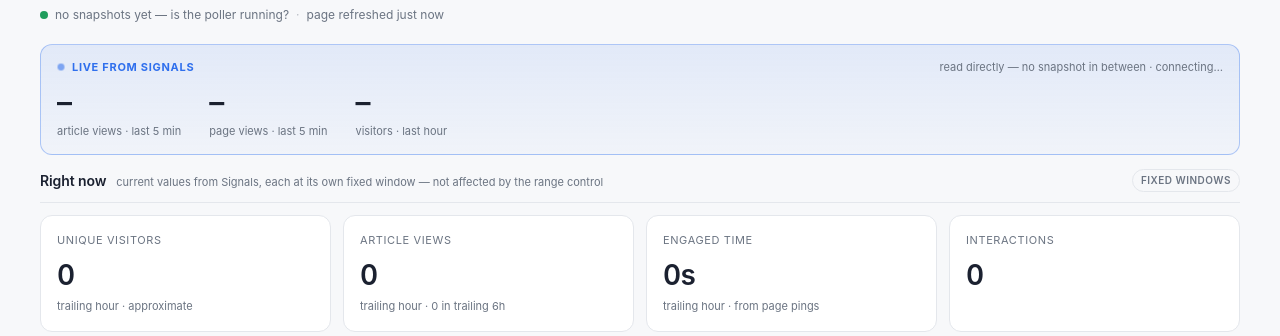
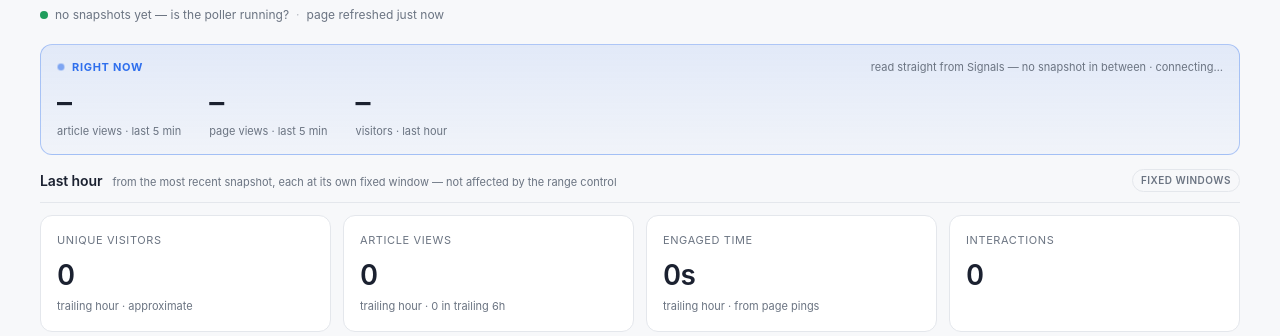
Before and after one commit to jonathanmalloy120/Snowstorm_2026_Front_End, a Flask app: template dashboard/templates/index.html in a window 1280 px wide. Shown: the part 54-390 px from the top of the page. Run offline with Flask 3, Linux system fonts and the light colour scheme; the template is opened without the code that fills it, so the values that code supplies are empty; some libraries are stand-ins or nearby versions.

Commit message:
Relabel the two current-value zones, and clean up the article picker
"Live from Signals" becomes "Right now": it is the only thing on the page that
really is right now (~8s average), so it should own the name. The snapshot-
backed tiles become "Last hour", since they lag by up to 90s and having two
zones claim to be current was confusing.

Also drops the "- N/hr" suffix from both article pickers. The catalog has 18
rows, 18 distinct titles and 18 distinct ids -- no duplicates -- so the suffix
was what made entries look doubled, and no dedup logic was needed.

Co-Authored-By: Claude Opus 5 (1M context) <noreply@anthropic.com>

```diff
--- a/dashboard/templates/index.html
+++ b/dashboard/templates/index.html
@@ -103,7 +103,7 @@
         <select id="jump">
           <option value="">Jump to an article…</option>
           {% for o in options %}
-            <option value="{{ o.article_id }}">{{ o.title or o.article_id }}{% if o.views_1h %} — {{ o.views_1h }}/hr{% endif %}</option>
+            <option value="{{ o.article_id }}">{{ o.title or o.article_id }}</option>
           {% endfor %}
         </select>
       </div>
@@ -133,8 +133,8 @@
 
   <div class="live">
     <div class="live-head">
-      <span class="live-title"><span class="pulse" id="live-pulse"></span>Live from Signals</span>
-      <span class="live-meta">read directly — no snapshot in between · <span id="live-age">connecting…</span></span>
+      <span class="live-title"><span class="pulse" id="live-pulse"></span>Right now</span>
+      <span class="live-meta">read straight from Signals — no snapshot in between · <span id="live-age">connecting…</span></span>
     </div>
     <div class="live-nums">
       <div class="live-num"><b id="live-article_views_5m">–</b><span>article views · last 5 min</span></div>
@@ -145,8 +145,8 @@
 
   <div class="zone-head">
     <div class="zone-title">
-      <h2>Right now</h2>
-      <span class="why">current values from Signals, each at its own fixed window — not affected by the range control</span>
+      <h2>Last hour</h2>
+      <span class="why">from the most recent snapshot, each at its own fixed window — not affected by the range control</span>
     </div>
     <span class="badge fixed">Fixed windows</span>
   </div>
```
Also changed, not shown: dashboard/templates/article.html (+3 -5 lines), README.md.
